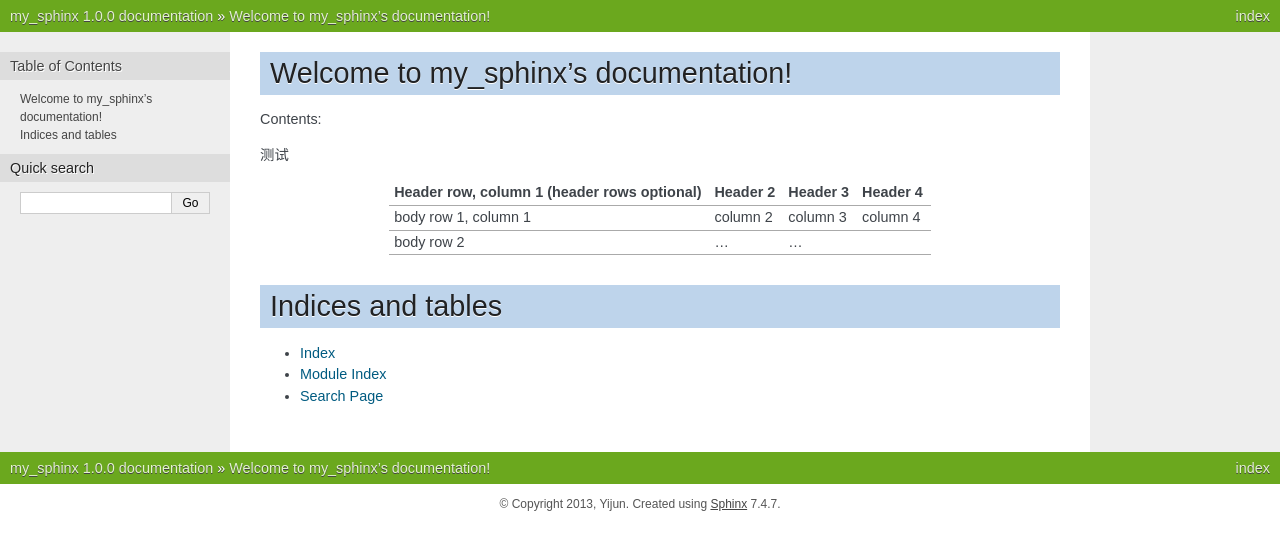
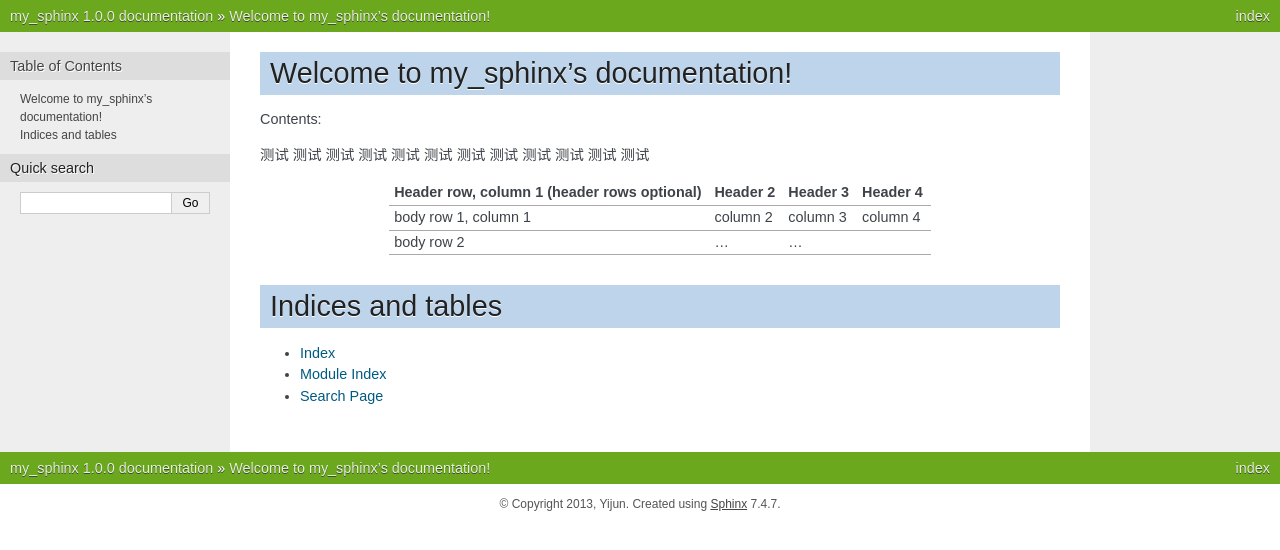
Before and after one commit to junxy/SphinxDemo, a Sphinx documentation site: the page built from docs/source/index.rst, in a window 1280 px wide. Shown: the top 550 px of the page. Built offline with Sphinx 7.4.7, drawn with Linux system fonts in a browser that asks for light colours; formulas are drawn with MathJax 3.

Commit message:
test build

```diff
--- a/docs/source/index.rst
+++ b/docs/source/index.rst
@@ -11,6 +11,17 @@ Contents:
 .. toctree::
    :maxdepth: 2
 
+测试
+测试
+测试
+测试
+测试
+测试
+测试
+测试
+测试
+测试
+测试
 测试
 
 +------------------------+------------+----------+----------+
```
